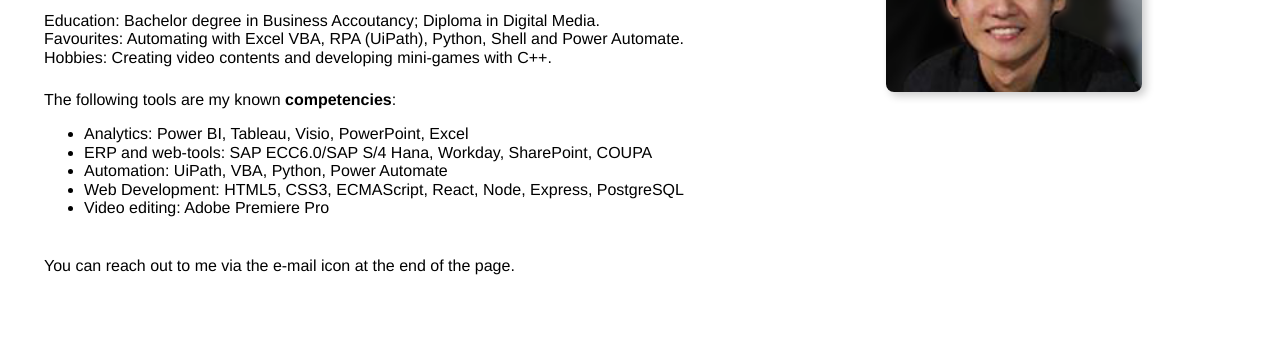
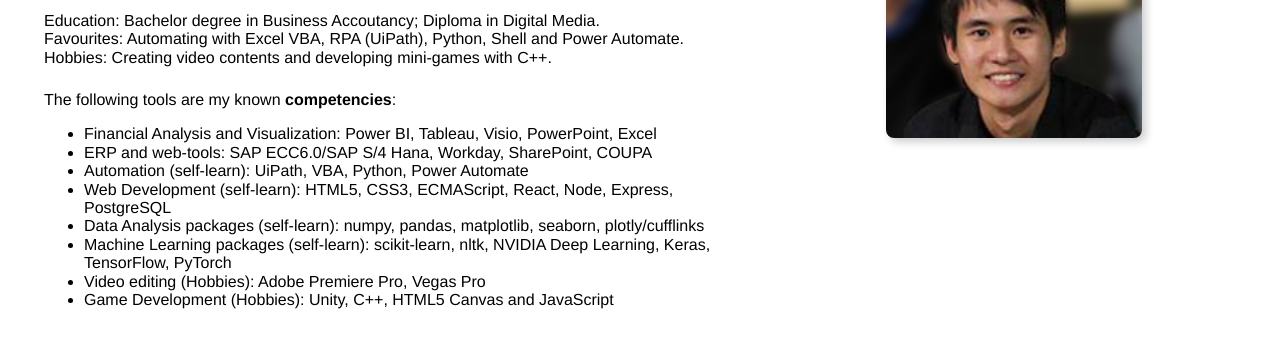
Before and after one commit to Benjamin-NJH/Benjamin-NJH.github.io, a React (Create React App) app: page / in a window 1280 px wide. Shown: the part 1240-1589 px from the top of the page. Built offline with nearby package versions, Linux system fonts and the light colour scheme.

Commit message:
Update json files

```diff
--- a/src/components/aboutMe/aboutMe.js
+++ b/src/components/aboutMe/aboutMe.js
@@ -33,11 +33,14 @@
                   <p className="f5 ma1 pa2">
                     The following tools are my known <strong>competencies</strong>:
                     <ul>
-                      <li>Analytics: Power BI, Tableau, Visio, PowerPoint, Excel</li>
+                      <li>Financial Analysis and Visualization: Power BI, Tableau, Visio, PowerPoint, Excel</li>
                       <li>ERP and web-tools: SAP ECC6.0/SAP S/4 Hana, Workday, SharePoint, COUPA</li>
-                      <li>Automation: UiPath, VBA, Python, Power Automate</li>
-                      <li>Web Development: HTML5, CSS3, ECMAScript, React, Node, Express, PostgreSQL</li>
-                      <li>Video editing: Adobe Premiere Pro</li>
+                      <li>Automation (self-learn): UiPath, VBA, Python, Power Automate</li>
+                      <li>Web Development (self-learn): HTML5, CSS3, ECMAScript, React, Node, Express, PostgreSQL</li>
+                      <li>Data Analysis packages (self-learn): numpy, pandas, matplotlib, seaborn, plotly/cufflinks</li>
+                      <li>Machine Learning packages (self-learn): scikit-learn, nltk, NVIDIA Deep Learning, Keras, TensorFlow, PyTorch</li>
+                      <li>Video editing (Hobbies): Adobe Premiere Pro, Vegas Pro</li>
+                      <li>Game Development (Hobbies): Unity, C++, HTML5 Canvas and JavaScript</li>
                     </ul>
                   </p>
                   <p className="f5 ma1 pa2">
```
Also changed, not shown: package.json (+4 -5 lines), 1 other file (tests, documents, lock files or other folders).
